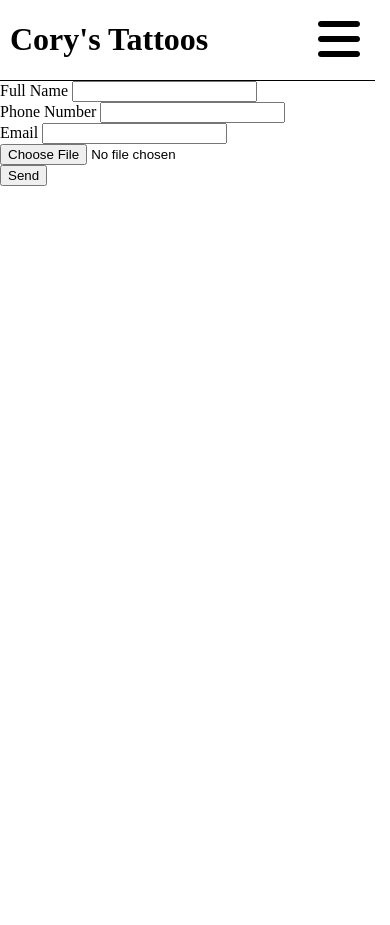
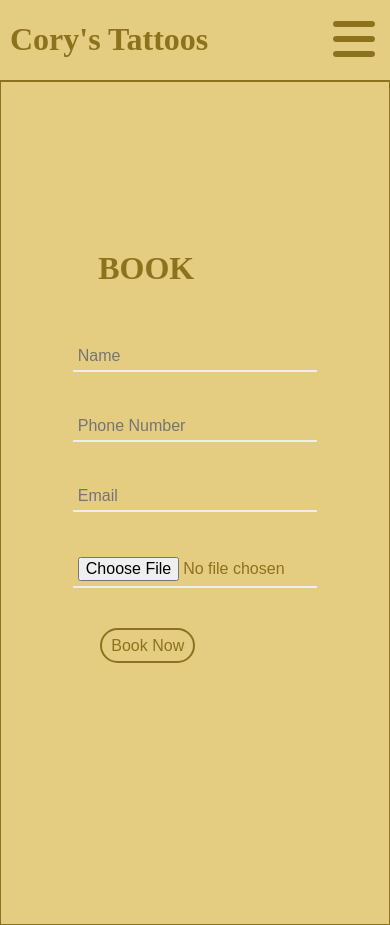
Before and after one commit to Jorshyy/CorysTattoos.com, a plain HTML site: page Booking Page/book.html in a window 390 px wide. Before the commit the page ends 844 px from the top, so only its background shows below. Drawn offline with Linux system fonts and the light colour scheme.

Commit message:
add book style

```diff
--- a/Booking Page/book.html
+++ b/Booking Page/book.html
@@ -26,28 +26,44 @@
 
 
     <main>
+
+        <!--Phone HTML-->
         <div id="book-me">
 
+            <div class="col">
                 <form action="" method="post">
-                <Label for="name">Full Name</Label>
-                <input type="text" name="name" id="name">
+                    <div class="row">
+                        <h1>BOOK</h1>
+                    </div>
+                    <div class="row">
+                        <input type="text" name="name" id="name" placeholder="Name">
+                    </div>
                     <br>
-                <label for="number">Phone Number</label>
-                <input type="number" name="number" id="number">
+                    <div class="row">
+                        <input type="number" name="number" id="number" placeholder="Phone Number">
+                    </div>
                     <br>
-                <label for="email">Email</label>
-                <input type="email" name="email" id="email">
+                    <div class="row">
+                        <input type="email" name="email" id="email" placeholder="Email">
+                    </div>
                     <br>
+                    <div class="row">
                         <input type="file" name="file" id="file">
+                    </div>
                     <br>
-                <input type="submit" value="Send">
+                    <div class="row">
+                        <input type="submit" value="Book Now">
+                    </div>
                 </form>
-
+            </div>
         </div>
     </main>
 
 
 
+    <footer>
+
+    </footer>
 
 
 
--- a/Booking Page/bookstyle.css
+++ b/Booking Page/bookstyle.css
@@ -1,15 +1,24 @@
+* {
+    box-sizing: border-box;
+    color: #8d721e;
+    /*background-color: #f6eed4;*/
+    background-color: #e4cc80;
+}
+
+body {
+    min-width: 375px;
+    margin: 0px;
+
+}
 
 
-body {
-    width: 375px;
-    margin: 0px;
-}
 
-@media screen and (min-width: 375px) and (max-width: 400px) {
+@media screen and (min-width: 375px) and (max-width: 450px) {
     #phone-menu {
         display: flex;
         justify-content: space-between;
         border-bottom: 1px solid;
+
     }
 
     #phone-menu h1 {
@@ -17,10 +26,61 @@ body {
     }
 
     #phone-menu i {
-
         display: block;
         padding-top: 15px;
         margin-right: 15px;
     }
 
+
+    #book-me {
+        height: 100vh;
+        width: 100%;
+        display: flex;
+        flex-direction: column;
+        justify-content: center;
+        border: 1px solid;
+    }
+
+    .col {
+        margin-bottom: 100px;
+    }
+
+    form {
+        text-align: center;
+
+    }
+
+
+    .row {
+        display: inline-block;
+        width: 70%;
+        margin: 10px 0px;
+    }
+
+    .row h1 {
+        float: left;
+        margin-left: 39px;
+
+    }
+
+    input[type=text], input[type=number], input[type=email], input[type=file] {
+        width: 90%;
+        font-size: 1em;
+        padding: 5px;
+        margin: 10px 0px;
+        border: none;
+        border-bottom: 2px inset;
+    }
+
+
+    input[type=submit] {
+        font-size: 1em;
+        width: 35%;
+        height: 35px;
+        padding: 5px;
+        margin: 10px 0px 10px 41px;
+        border-radius: 20px;
+        border: 2px solid;
+        float: left;
+    }
 }
```
Lines whose indentation alone changed are shown as unchanged.
